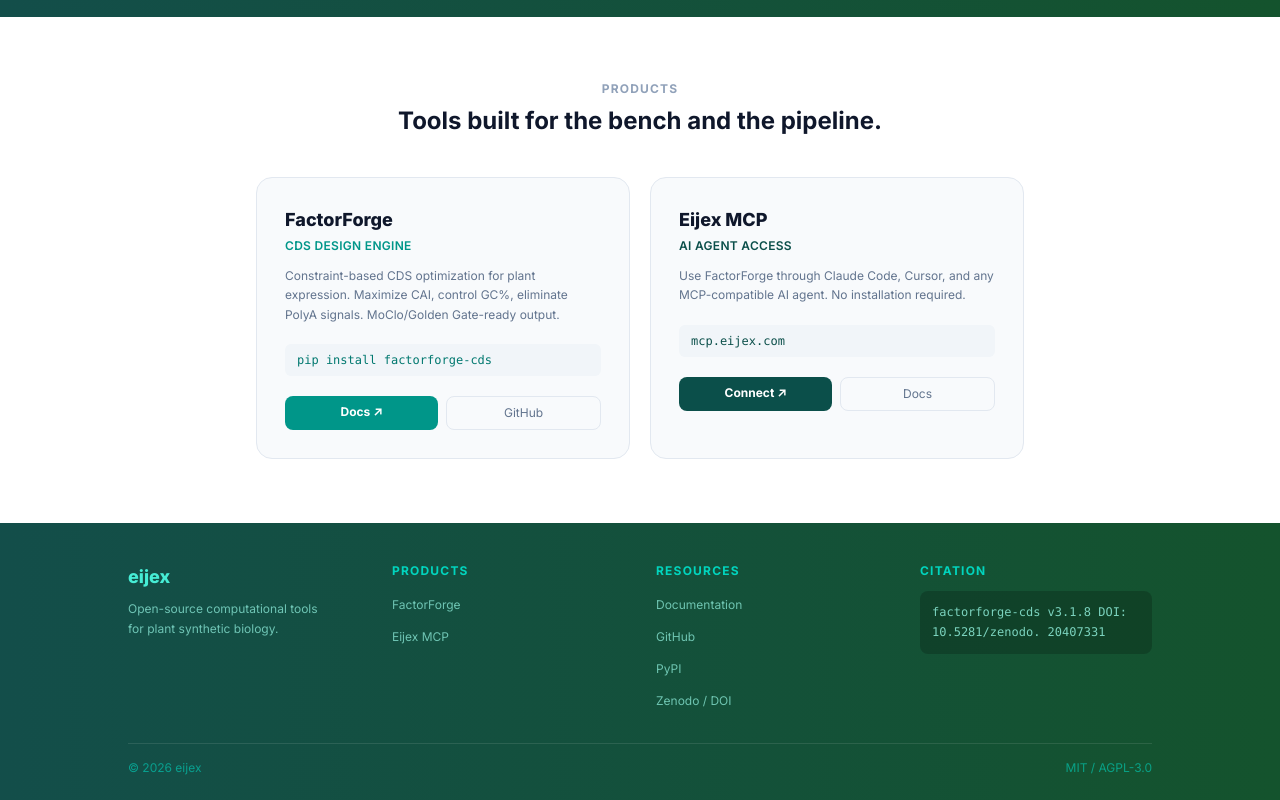
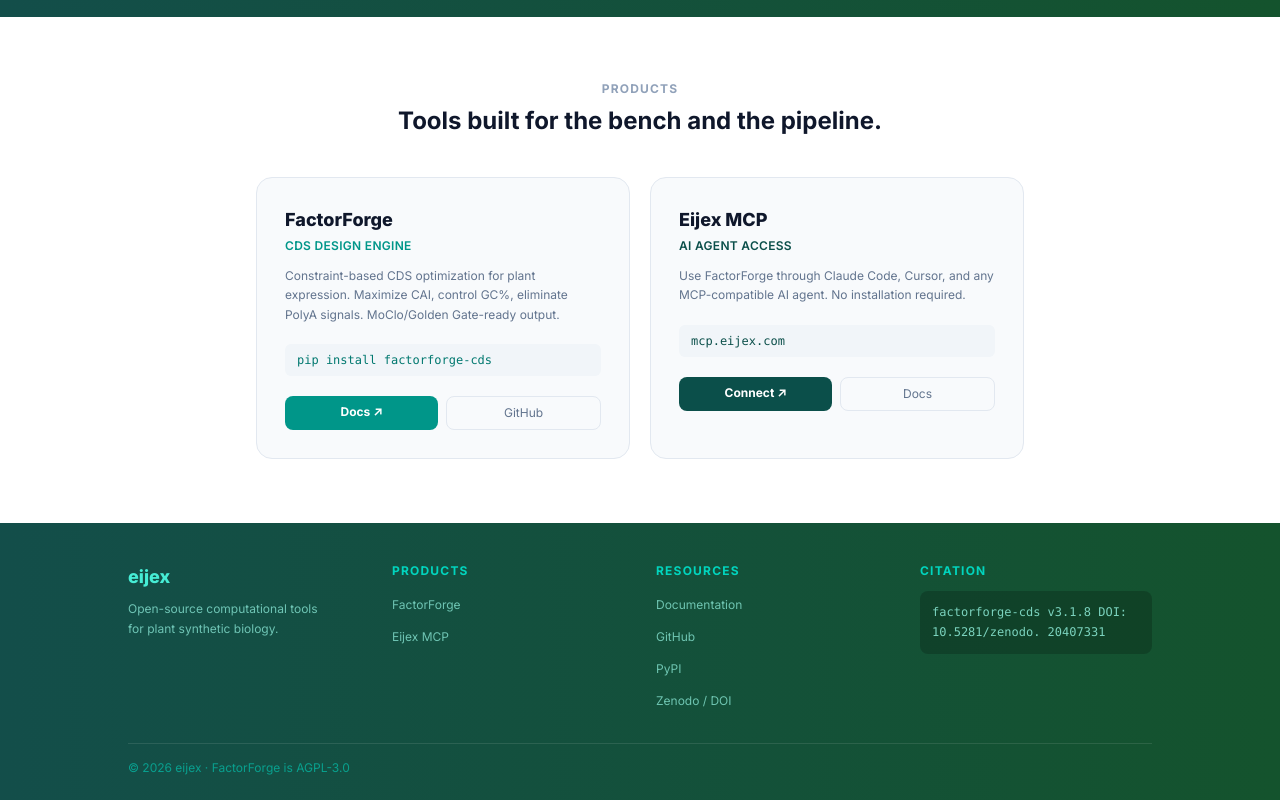
Before and after one commit to eijex/eijex-web, a Next.js app: page / in a window 1280 px wide. Shown: the part 799-1599 px from the top of the page. Built offline with nearby package versions, Linux system fonts and the light colour scheme.

Commit message:
fix: update footer license to AGPL-3.0 attribution

```diff
--- a/src/app/components/Footer.tsx
+++ b/src/app/components/Footer.tsx
@@ -74,8 +74,7 @@ export default function Footer() {
           </div>
         </div>
         <div className="border-t border-white/10 pt-4 flex justify-between items-center">
-          <span className="text-xs text-teal-400/60">© 2026 eijex</span>
-          <span className="text-xs text-teal-400/60">MIT / AGPL-3.0</span>
+          <span className="text-xs text-teal-400/60">© 2026 eijex · FactorForge is AGPL-3.0</span>
         </div>
       </div>
     </footer>
```
